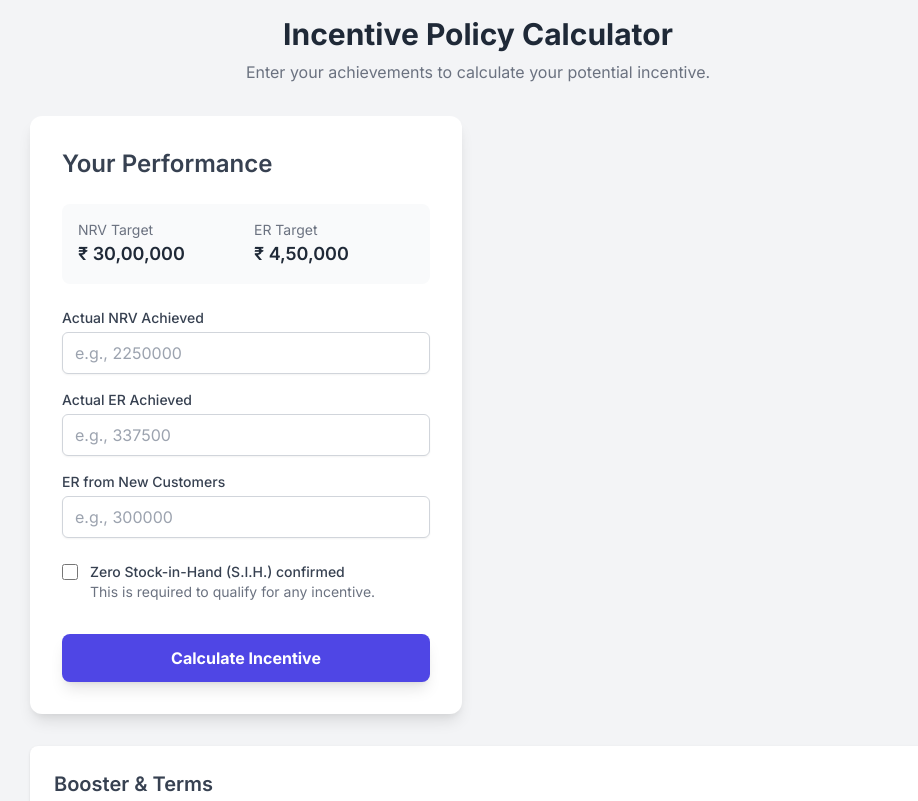
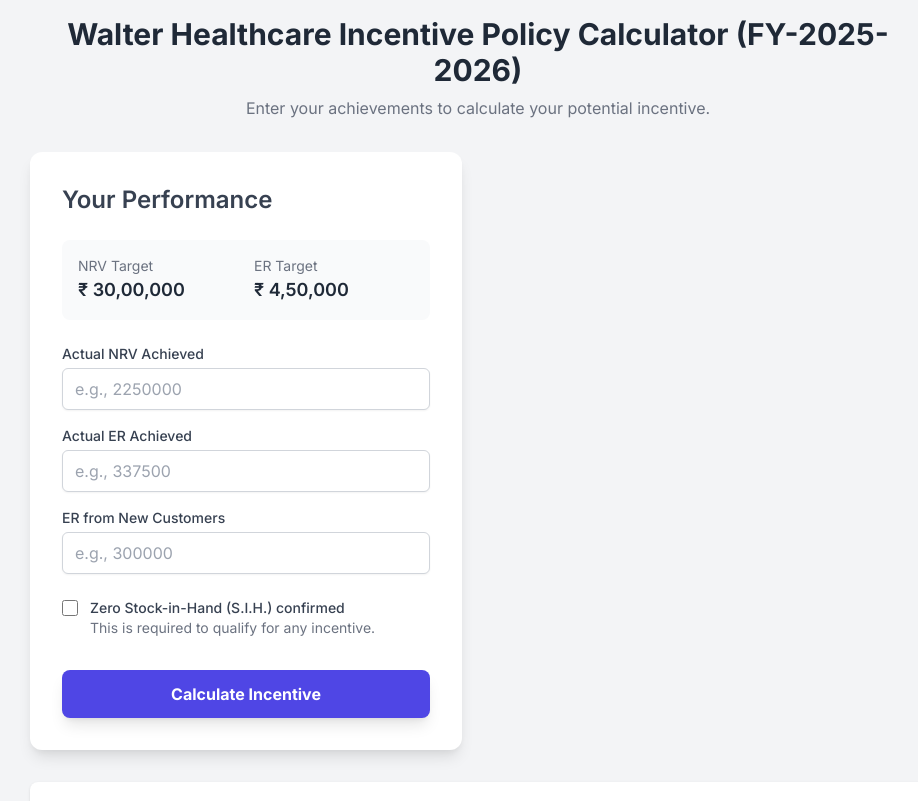
Before and after one commit to Amanwalter/Calc, a plain HTML site: page index.html in a window 1280 px wide. Shown: the top 801 px of the page, without its empty margins (162-1080 px from the left). Drawn offline with nearby package versions, Linux system fonts and the light colour scheme.

Commit message:
Update index.html

```diff
--- a/index.html
+++ b/index.html
@@ -13,7 +13,7 @@
 </head>
 <body class="bg-gray-100 min-h-screen flex items-center justify-center p-4">
     <div class="max-w-4xl w-full mx-auto">
-        <h1 class="text-3xl font-bold text-center text-gray-800 mb-2">Incentive Policy Calculator</h1>
+        <h1 class="text-3xl font-bold text-center text-gray-800 mb-2">Walter Healthcare Incentive Policy Calculator (FY-2025-2026)</h1>
         <p class="text-center text-gray-500 mb-8">Enter your achievements to calculate your potential incentive.</p>
 
         <div class="grid md:grid-cols-2 gap-8">
```
